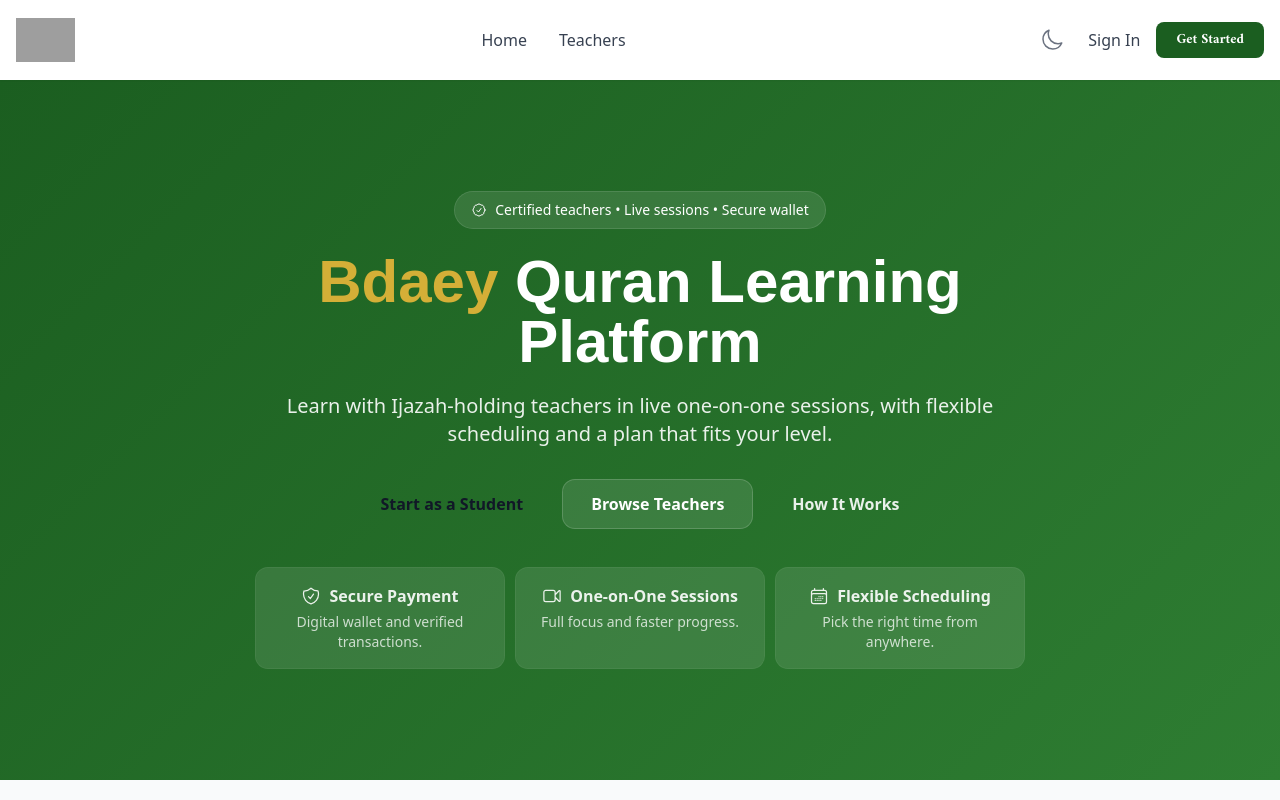
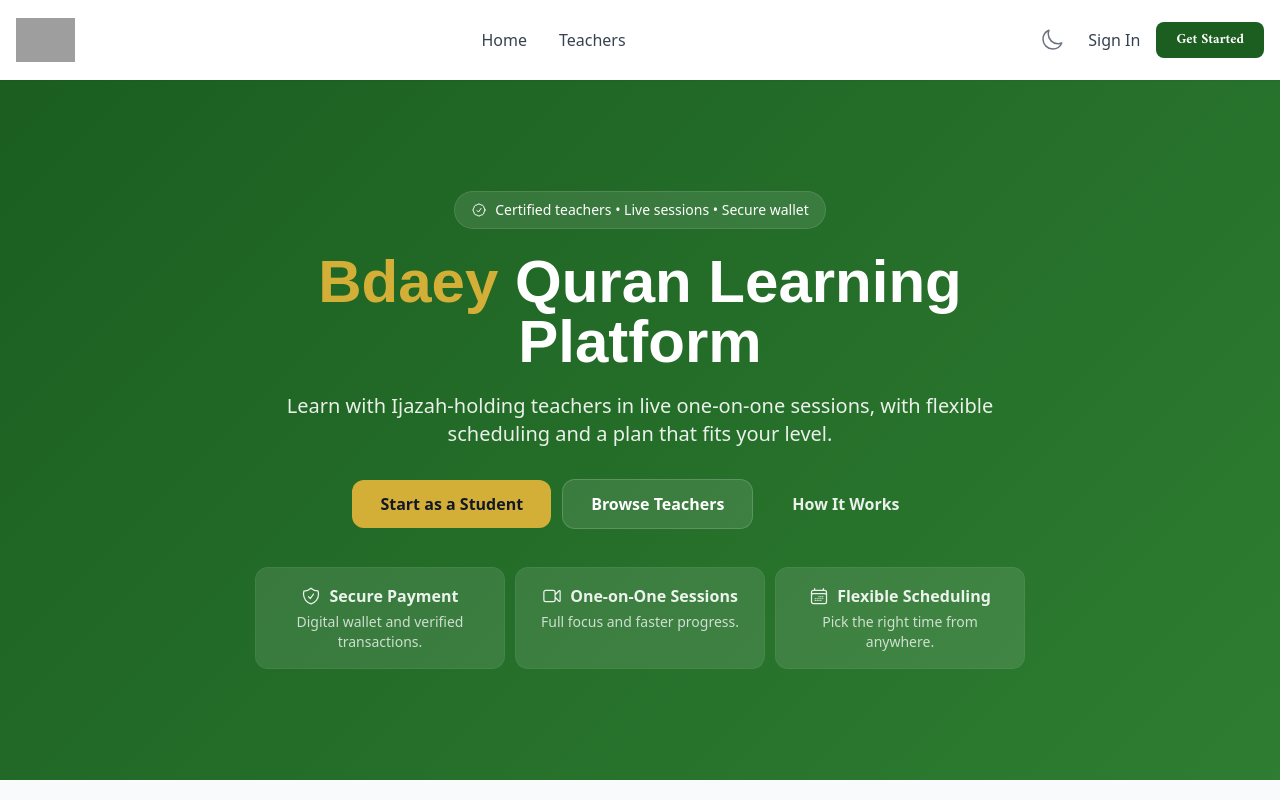
Before and after one commit to bdaey-demo-agent/bdaey-educate-demo, a React (Vite) app in the folder quran-front/: page / in a window 1280 px wide. Shown: the top 800 px of the page. Built offline with nearby package versions, Linux system fonts and the light colour scheme; no server answers; grey boxes are pictures that could not be loaded.

Commit message:
Fix invisible gold buttons: give Tailwind gold scale a DEFAULT so bare bg-gold resolves

```diff
--- a/quran-front/tailwind.config.js
+++ b/quran-front/tailwind.config.js
@@ -69,6 +69,7 @@ export default {
                     900: '#14532d',
                 },
                 gold: {
+                    DEFAULT: 'var(--primary-gold)',
                     500: 'var(--primary-gold)',
                     600: 'var(--primary-gold-light)',
                 }
```
